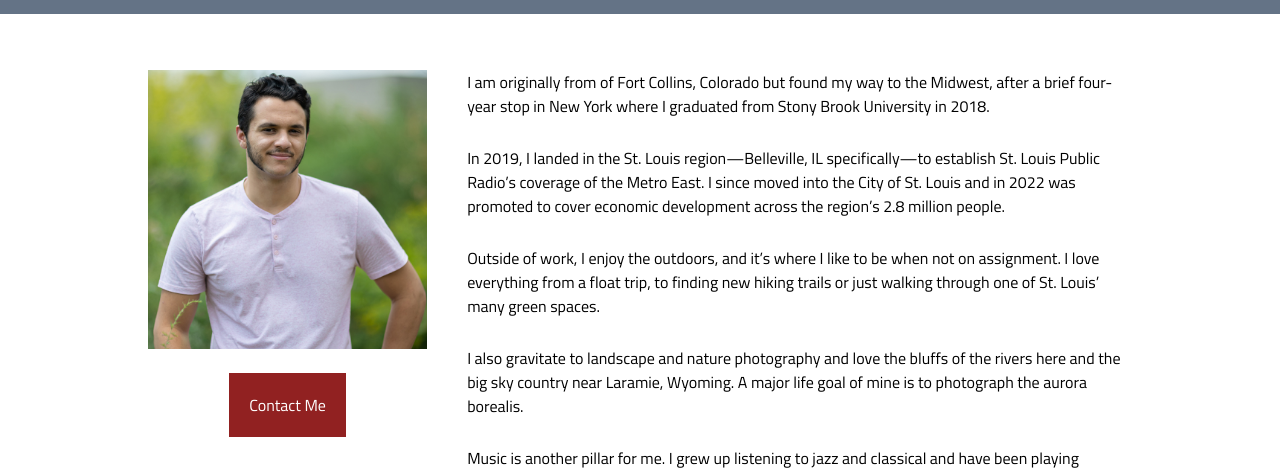
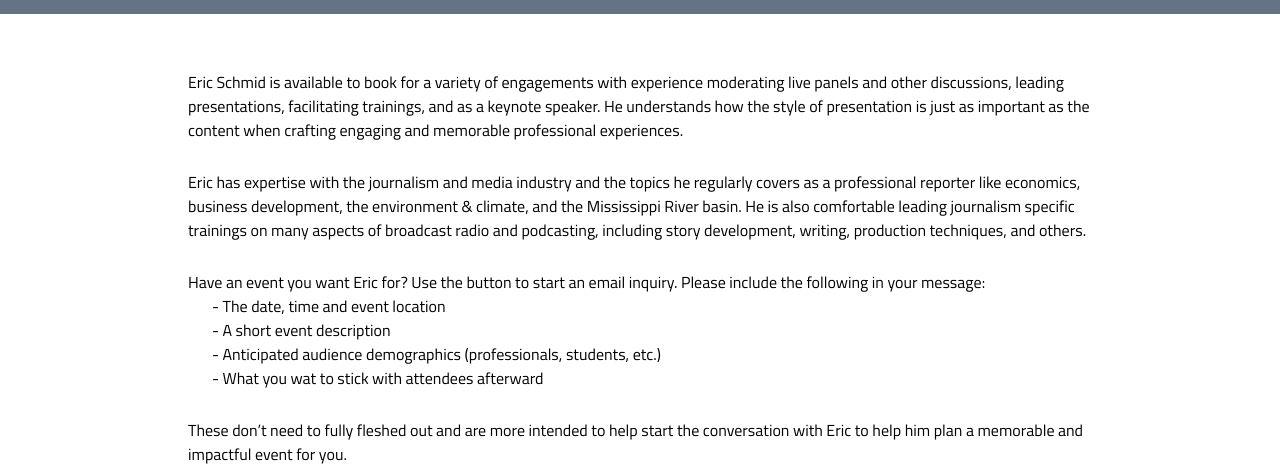
Before and after one commit to schmidward/website-deploy, a SvelteKit app: page /speaking in a window 1280 px wide. Shown: the part 446-920 px from the top of the page. Built offline with nearby package versions, Linux system fonts and the light colour scheme; grey boxes are pictures that could not be loaded.

Commit message:
added speaking page

```diff
--- a/src/routes/+page.svelte
+++ b/src/routes/+page.svelte
@@ -8,7 +8,7 @@
 <section class="relative w-screen h-screen">
     <div
         class="bg-fixed bg-left-top bg-cover w-full h-full"
-        style="background-image: url('./images/home-image-bikes.jpeg');">
+        style="background-image: url('./images/home-image-bikes.jpg');">
         <div class="bg-blue/40 w-full h-full">
             <div class="flex flex-col items-center justify-center w-full h-full">
                 <p class="text-white font-semibold text-5xl sm:text-7xl md:text-9xl text-center">Eric D. Schmid</p>
--- a/src/routes/speaking/+page.svelte
+++ b/src/routes/speaking/+page.svelte
@@ -12,26 +12,25 @@
 <section>
     <div class="max-w-screen-lg block mr-auto ml-auto mt-14 mb-14">
         <div class="flex flex-col m-5 md:flex-row">
-            <div class="flex flex-col">
-                <img src="./images/headshot-crop.jpg" alt="Eric Schmid" />
+            <div class="md:ml-10">
+                <p class="">Eric Schmid is available to book for a variety of engagements with experience moderating live panels and other discussions, leading presentations, facilitating trainings, and as a keynote speaker. He  understands how the style of presentation is just as important as the content when crafting engaging and memorable professional experiences.</p>
+
+                <p class="mt-7">Eric has expertise with the journalism and media industry and the topics he regularly covers as a professional reporter like economics, business development, the environment & climate, and the Mississippi River basin. He is also comfortable leading journalism specific trainings on many aspects of broadcast radio and podcasting, including story development, writing, production techniques, and others.</p>
+
+                <p class="mt-7">Have an event you want Eric for? Use the button to start an email inquiry. Please include the following in your message: </p>
+                <ul class="ml-6">
+                    <li>- The date, time and event location</li>
+                    <li>- A short event description</li>
+                    <li>- Anticipated audience demographics (professionals, students, etc.)</li>
+                    <li>- What you wat to stick with attendees afterward</li>
+                </ul>
+                <p class="mt-7">These don’t need to fully fleshed out and are more intended to help start the conversation with Eric to help him plan a memorable and impactful event for you.</p>
                 <div class="flex justify-center mr-5 ml-5">
                     <a  class="bg-red text-white mt-6 mb-3 p-5 text-center hover:bg-hover-red"
-                    href="mailto:eschmid@stlpr.org">
-                    Contact Me
+                    href="mailto:eschmid@stlpr.org?subject=Speaking inquiry">
+                    Book Eric
                     </a>
                 </div>
-
-            </div>
-            <div class="md:ml-10">
-                <p class="">I am originally from of Fort Collins, Colorado but found my way to the Midwest, after a brief four-year stop in New York where I graduated from Stony Brook University in 2018.</p>
-
-                <p class="mt-7">In 2019, I landed in the St. Louis region—Belleville, IL specifically—to establish St. Louis Public Radio’s coverage of the Metro East. I since moved into the City of St. Louis and in 2022 was promoted to cover economic development across the region’s 2.8 million people.</p>
-
-                <p class="mt-7">Outside of work, I enjoy the outdoors, and it’s where I like to be when not on assignment. I love everything from a float trip, to finding new hiking trails or just walking through one of St. Louis’ many green spaces.</p>
-
-                <p class="mt-7">I also gravitate to landscape and nature photography and love the bluffs of the rivers here and the big sky country near Laramie, Wyoming. A major life goal of mine is to photograph the aurora borealis.</p>
-
-                <p class="mt-7">Music is another pillar for me. I grew up listening to jazz and classical and have been playing instruments almost all my life. These days, I play the tenor saxophone and the clarinet.</p>
             </div>
         </div>
     </div>
```
